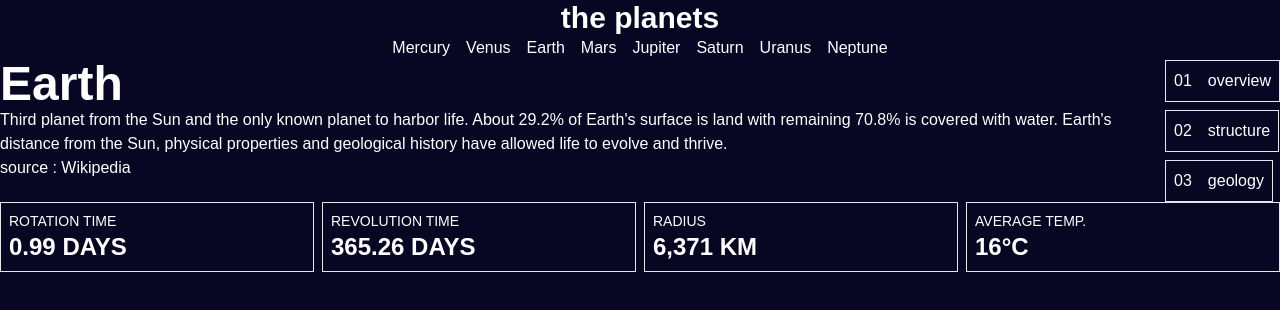
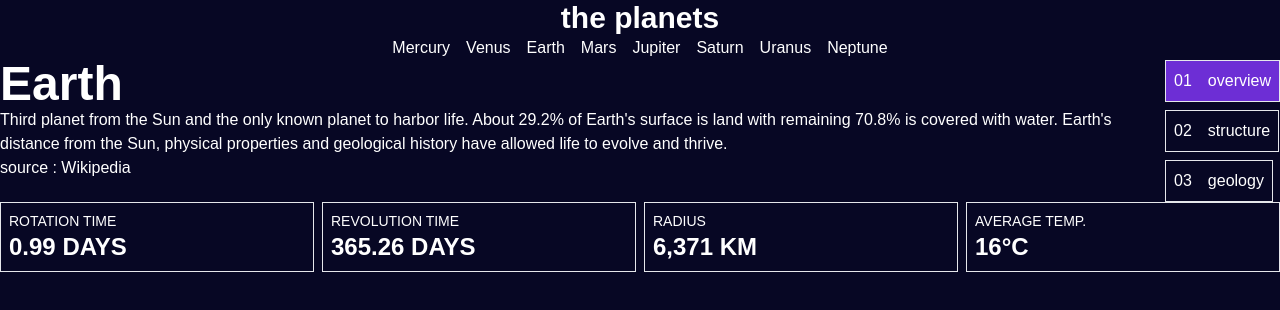
Before and after one commit to orphandeity/planets-fact-site, a Next.js app: page /earth in a window 1280 px wide. Shown: the top 310 px of the page. Built offline with nearby package versions, Linux system fonts and the light colour scheme.

Commit message:
ux: planet color

```diff
--- a/src/components/PlanetContent.tsx
+++ b/src/components/PlanetContent.tsx
@@ -3,11 +3,39 @@
 import { useWindow } from "@/lib/useWindow";
 import * as Tabs from "@radix-ui/react-tabs";
 import clsx from "clsx";
+import { useEffect, useState } from "react";
 
 export default function PlanetContent({ planet }: { planet: IPlanet }) {
+  const [color, setColor] = useState<string>(planet.color);
+
+  useEffect(() => {
+    function updateColor() {
+      switch (planet.name) {
+        case "Mercury":
+        default:
+          setColor("bg-mercury");
+        case "Venus":
+          setColor("bg-venus");
+        case "Earth":
+          setColor("bg-earth");
+        case "Mars":
+          setColor("bg-mars");
+        case "Jupiter":
+          setColor("bg-jupiter");
+        case "Saturn":
+          setColor("bg-saturn");
+        case "Uranus":
+          setColor("bg-uranus");
+        case "Neptune":
+          setColor("bg-neptune");
+      }
+    }
+    updateColor();
+  }, [planet]);
+
   const width = useWindow();
 
-  if (!width) return <p>there was an error</p>;
+  if (!width) return <p>there was an error.</p>;
 
   return (
     <Tabs.Root
```
